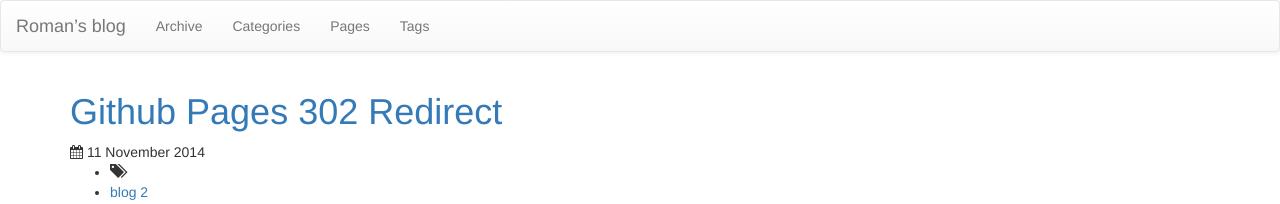
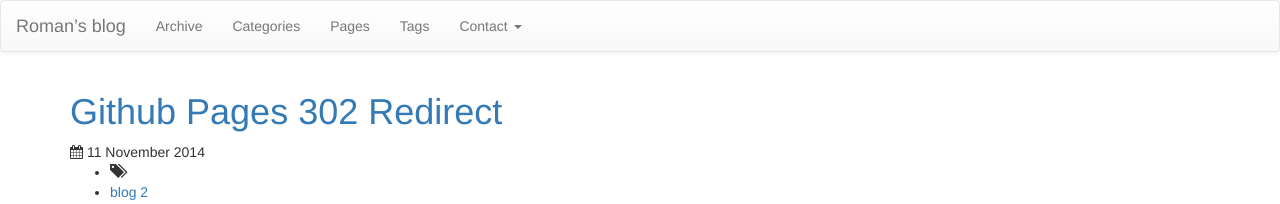
Before and after one commit to rovrov/rovrov.github.io, a Jekyll site: the page built from blog/index.html, in a window 1280 px wide. Shown: the top 204 px of the page. Built offline with Jekyll 4.4.1, drawn with Linux system fonts in a browser that asks for light colours; nearby versions of some CDN libraries; the list of posts is cut into pages by our own code.

Commit message:
add contacts

```diff
--- a/_config.yml
+++ b/_config.yml
@@ -14,6 +14,8 @@
   name : Roman Lavrov
   email : blah@email.test
   github : rovrov
+  linkedin : rlavrov
+  stack_exchange : 141002/roman-l
 #  twitter : username
 #  feedburner : feedname
 
--- a/_includes/themes/bootstrap-3/default.html
+++ b/_includes/themes/bootstrap-3/default.html
@@ -65,6 +65,17 @@
             {% assign pages_list = site.pages %}
             {% assign group = 'navigation' %}
             {% include JB/pages_list %}
+            <li class="dropdown">
+              <a href="#" class="dropdown-toggle" data-toggle="dropdown">Contact <b class="caret"></b></a>
+              <ul class="dropdown-menu">
+                <li><a target="blank" href="http://ca.linkedin.com/in/{{site.author.linkedin}}/">
+                  <i class="fa fa-linkedin-square fa-lg fa-fw"></i> Linkedin</a></li>
+                <li><a target="blank" href="https://github.com/{{site.author.github}}">
+                  <i class="fa fa-github-square fa-lg fa-fw"></i> Github</a></li>
+                <li><a target="blank" href="http://stackexchange.com/users/{{site.author.stack_exchange}}">
+                  <i class="fa fa-stack-exchange fa-lg fa-fw"></i> Stack Exchange</a></li>
+              </ul>
+            </li>
           </ul>
           <!-- <form class="navbar-form navbar-right" role="search">
             <div class="form-group">
```
